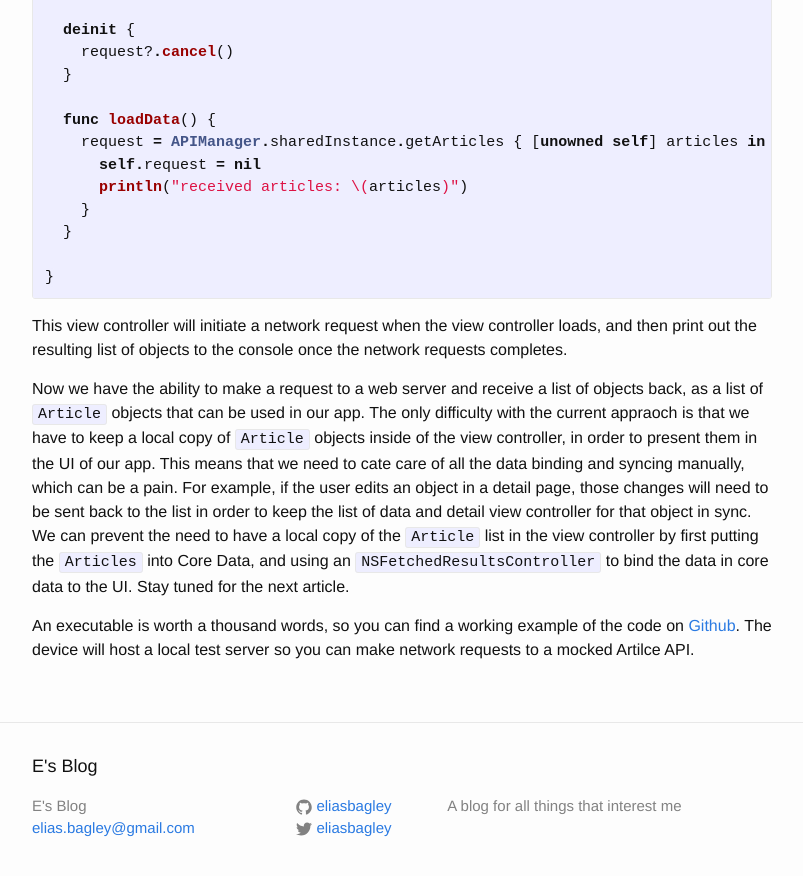
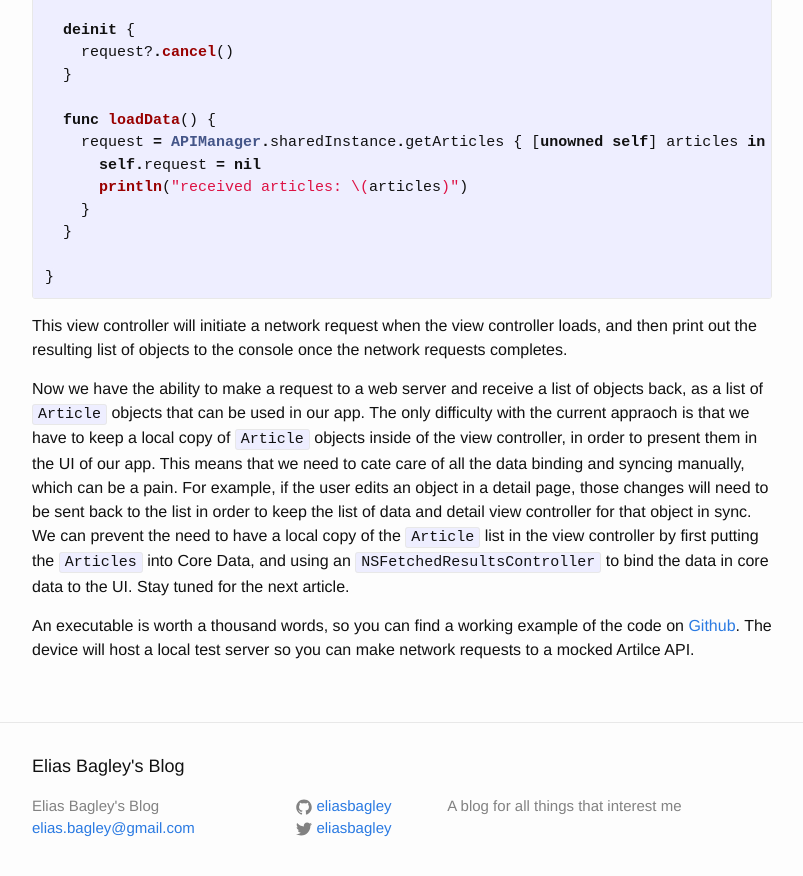
Before and after one commit to eliasbagley/eliasbagley.github.io, a Jekyll site: the page built from _posts/2015-09-30-making-network-requests-with-alamofire.markdown, in a window 1280 px wide and 900 px high, scrolled down 6443 px. Shown: the top 876 px of the window, without its empty margins (238-1041 px from the left). Built offline with Jekyll 4.4.1, drawn with Linux system fonts in a browser that asks for light colours; some of the changed text lies outside the part shown.

Commit message:
Update blog title

```diff
--- a/_config.yml
+++ b/_config.yml
@@ -1,5 +1,5 @@
 # Site settings
-title: E's Blog
+title: Elias Bagley's Blog
 email: elias.bagley@gmail.com
 description: > # this means to ignore newlines until "baseurl:"
     A blog for all things that interest me
```
